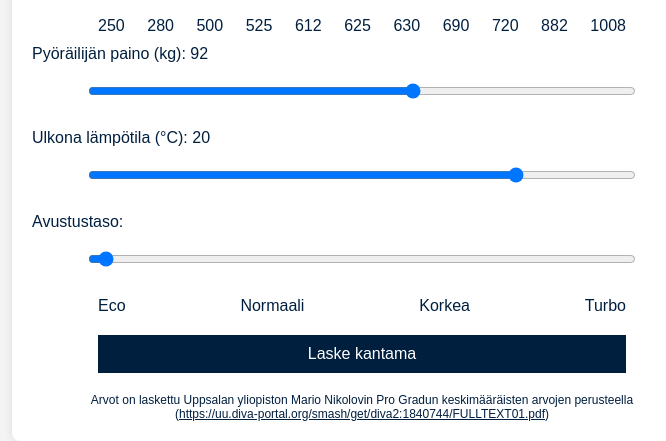
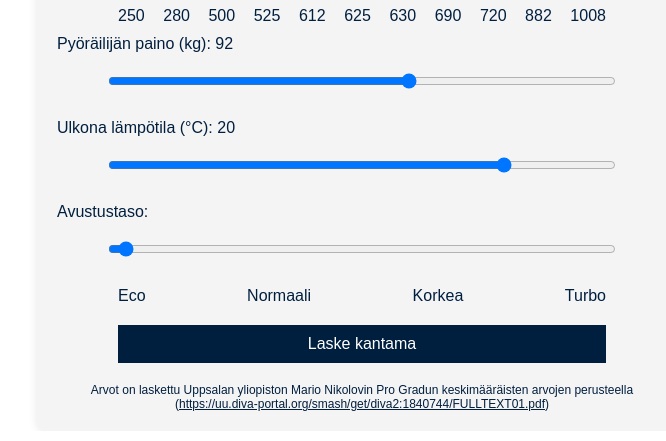
Before and after one commit to VilleTurkkinen/rangelaskuri, a plain HTML site: page index.html in a window 1280 px wide. Shown: the part 389-830 px from the top of the page, without its empty margins (278-944 px from the left). Drawn offline with Linux system fonts and the light colour scheme.

Commit message:
Update index.html

```diff
--- a/index.html
+++ b/index.html
@@ -3,11 +3,11 @@
 <head>
     <meta charset="UTF-8">
     <meta name="viewport" content="width=device-width, initial-scale=1.0">
-    <title>Sähköpyörän Rangelaskuri</title>
+    <title>Realistinen sähköpyörän Rangelaskuri</title>
     <style>
         body {
             font-family: Arial, sans-serif;
-            background-color: #f4f4f4;
+            background-color: #fff; /* Set site background color to white */
             margin: 0;
             padding: 0;
             display: flex;
@@ -17,10 +17,10 @@
         }
         .container {
             width: 100%;
-            max-width: 700px; /* Setting the maximum width to 700px */
+            max-width: 650px; /* Setting the maximum width to 650px */
             box-sizing: border-box; /* Include padding and border in the element's total width and height */
             margin: 10px;
-            background: #fff;
+            background: #f4f4f4;
             padding: 20px;
             box-shadow: 0 0 10px rgba(0, 0, 0, 0.1);
             border-radius: 8px;
```
